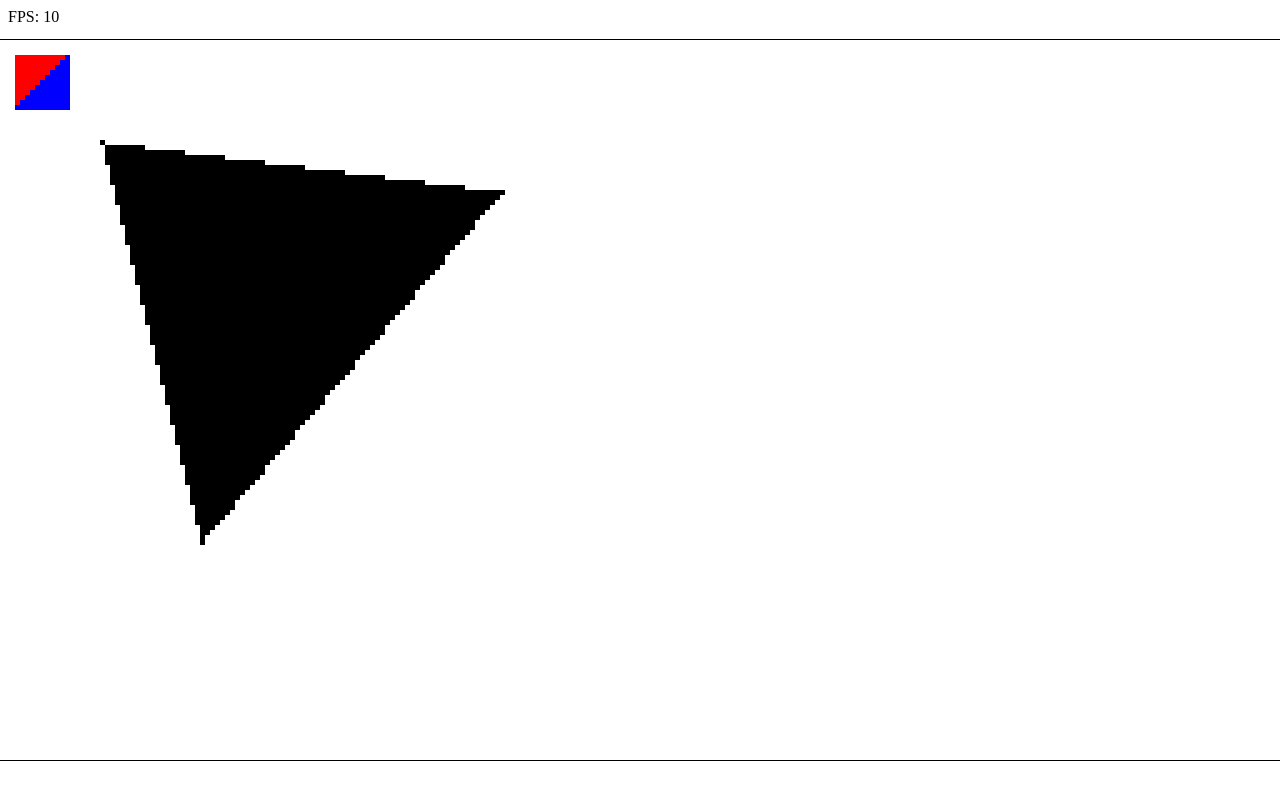
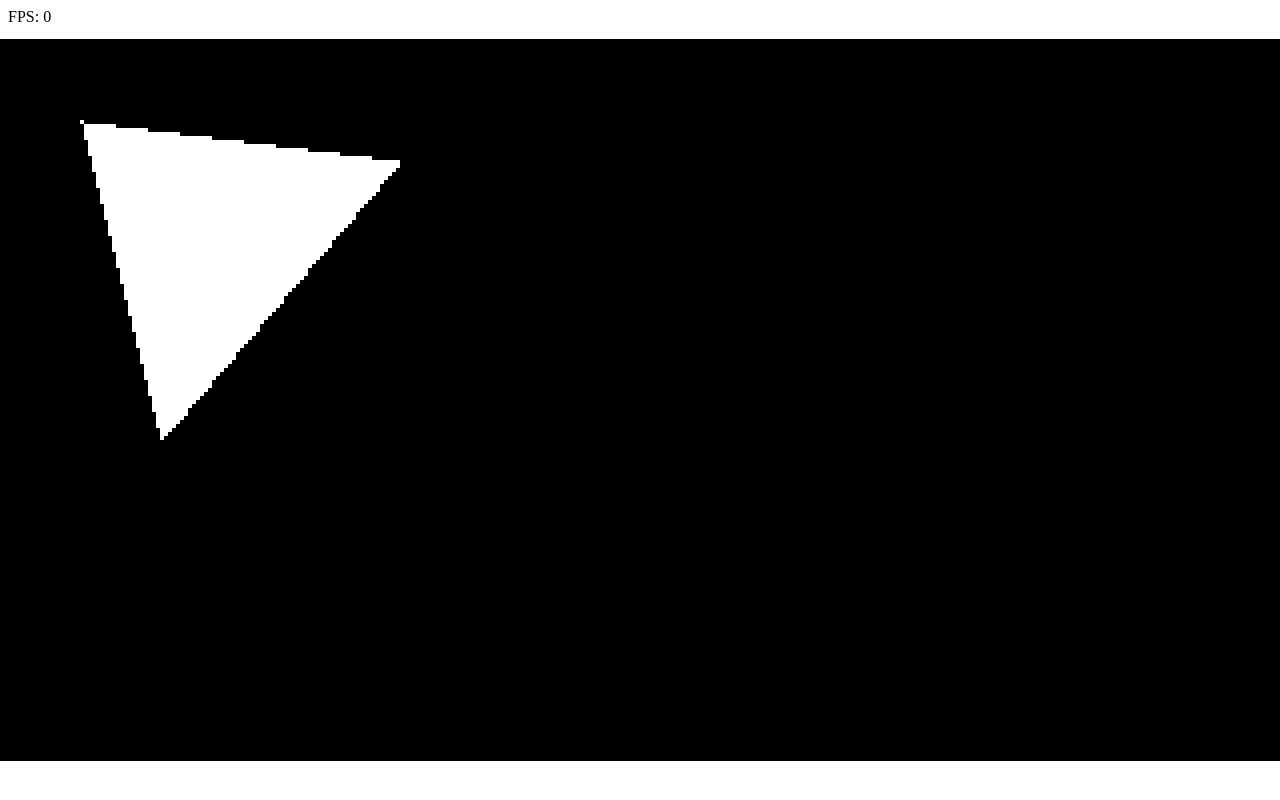
Before and after one commit to mumpkin/inversion-to-3d, a website built with Vite: page index.html in a window 1280 px wide. Built offline with nearby package versions, Linux system fonts and the light colour scheme; animation ran at ten frames a second.

Commit message:
refacto engine

```diff
--- a/classes/Shapes.ts
+++ /dev/null
@@ -1,23 +0,0 @@
-import { Vector, Vector2 } from "./Vector";
-
-export type Triangle = [Vector, Vector, Vector]
-export type Rectangle = [Triangle, Triangle]
-
-export function create2DTriangle(
-  x1: number, y1: number,
-  x2: number, y2: number,
-  x3: number, y3: number,
-): Triangle {
-  return [new Vector2(x1, y1), new Vector2(x2, y2), new Vector2(x3, y3)]
-}
-
-export function create2DRectangle(x: number, y: number, width: number, height: number): Rectangle {
-  return [
-    [new Vector2(x, y), new Vector2(width, y), new Vector2(x, height)],
-    [new Vector2(width, y), new Vector2(width, height), new Vector2(x, height)],
-  ]
-}
-
-export function create2DSquare(x: number, y: number, size: number): Rectangle {
-  return create2DRectangle(x, y, x + size, y + size)
-}
--- /dev/null
+++ b/engine/Engine.ts
@@ -0,0 +1,66 @@
+import { Triangle } from './Shapes'
+import { Vector2 } from './Vector'
+
+export type Mesh = Triangle[]
+
+export type EngineOptions = Partial<{
+  width: number
+  height: number
+  scale: number
+  imageSmoothingEnable: boolean
+  imageSmoothingQuality: 'low' | 'medium' | 'high'
+}>
+
+export class Engine {
+  canvas: HTMLCanvasElement
+  ctx: CanvasRenderingContext2D
+  meshes: Mesh[]
+
+  constructor(canvas: HTMLCanvasElement, options?: EngineOptions) {
+    const width = options?.width ?? 100
+    const height = options?.height ?? 100
+    const scale = options?.scale ?? 1
+    const imageSmoothingEnable = options?.imageSmoothingEnable ?? false
+    const imageSmoothingQuality = options?.imageSmoothingQuality ?? 'high'
+
+    this.canvas = canvas
+    this.canvas.style.width = width.toString() + 'px'
+    this.canvas.style.height = height.toString() + 'px'
+    this.canvas.width = width * scale
+    this.canvas.height = height * scale
+
+    this.ctx = this.canvas.getContext('2d') as CanvasRenderingContext2D
+    this.ctx.imageSmoothingEnabled = imageSmoothingEnable
+    this.ctx.imageSmoothingQuality = imageSmoothingQuality
+
+    this.meshes = []
+  }
+
+  addMesh(mesh: Mesh): void {
+    this.meshes.push(mesh)
+  }
+
+  rasterize(): void {
+    this.meshes.forEach((mesh) => {
+      mesh.forEach((triangle) => {
+        const range = triangle.getRange()
+        for (let x = range[0].x; x < range[1].x; x++) {
+          for (let y = range[0].y; y < range[1].y; y++) {
+            const point = new Vector2(x, y)
+            if (triangle.isPointInside(point)) {
+              this.ctx.beginPath()
+              this.ctx.fillStyle = 'white'
+              this.ctx.fillRect(x, y, 1, 1)
+            }
+          }
+        }
+      })
+    })
+  }
+
+  draw(): void {
+    this.ctx.clearRect(0, 0, this.canvas.width, this.canvas.height)
+    this.rasterize()
+    window.requestAnimationFrame(() => this.draw())
+  }
+}
--- /dev/null
+++ b/engine/Shapes.ts
@@ -0,0 +1,71 @@
+import { Vector, Vector2 } from './Vector'
+
+export class Triangle {
+  a: Vector
+  b: Vector
+  c: Vector
+
+  constructor(a: Vector, b: Vector, c: Vector) {
+    this.a = a
+    this.b = b
+    this.c = c
+  }
+
+  getRange(): [Vector, Vector] {
+    const minX = Math.min(this.a.x, this.b.x, this.c.x)
+    const minY = Math.min(this.a.y, this.b.y, this.c.y)
+
+    const maxX = Math.max(this.a.x, this.b.x, this.c.x)
+    const maxY = Math.max(this.a.y, this.b.y, this.c.y)
+
+    return [new Vector2(minX, minY), new Vector2(maxX, maxY)]
+  }
+
+  getArea(): number {
+    const area = Math.abs(
+      (
+        this.a.x
+        * (this.b.y - this.c.y)
+        + this.b.x
+        * (this.c.y - this.a.y)
+        + this.c.x
+        * (this.a.y - this.b.y)
+      ) / 2
+    )
+
+    return area
+  }
+
+  isPointInside(point: Vector): boolean {
+    const t1: Triangle = new Triangle(point, this.a, this.b)
+    const t2: Triangle = new Triangle(point, this.b, this.c)
+    const t3: Triangle = new Triangle(point, this.c, this.a)
+
+    if (t1.getArea() + t2.getArea() + t3.getArea() === this.getArea()) {
+      return true
+    }
+
+    return false
+  }
+}
+
+export type Rectangle = [Triangle, Triangle]
+
+export function create2DTriangle(
+  x1: number, y1: number,
+  x2: number, y2: number,
+  x3: number, y3: number,
+): Triangle {
+  return new Triangle(new Vector2(x1, y1), new Vector2(x2, y2), new Vector2(x3, y3))
+}
+
+export function create2DRectangle(x: number, y: number, width: number, height: number): Rectangle {
+  return [
+    new Triangle(new Vector2(x, y), new Vector2(width, y), new Vector2(x, height)),
+    new Triangle(new Vector2(width, y), new Vector2(width, height), new Vector2(x, height)),
+  ]
+}
+
+export function create2DSquare(x: number, y: number, size: number): Rectangle {
+  return create2DRectangle(x, y, x + size, y + size)
+}
--- a/main.ts
+++ b/main.ts
@@ -1,80 +1,17 @@
-import { create2DSquare, create2DTriangle, Rectangle, Triangle } from './classes/Shapes'
-import { Vector2 } from './classes/Vector'
+import { Engine, Mesh } from './engine/Engine'
+import { create2DTriangle } from './engine/Shapes'
 
-const canvas = document.querySelector('canvas') as HTMLCanvasElement
-const resolutionScale = 5
-canvas.height = 720 / resolutionScale
-canvas.width = (canvas.height / 9) * 16
+const engine: Engine = new Engine(
+  document.querySelector('canvas') as HTMLCanvasElement,
+  {
+    width: (720 / 9) * 16,
+    height: 720,
+    scale: 0.25,
+  }
+)
 
-const ctx = canvas.getContext('2d', { willReadFrequently: true }) as CanvasRenderingContext2D
-ctx.imageSmoothingEnabled = false
-ctx.imageSmoothingQuality = 'high'
+const mesh: Mesh = [create2DTriangle(20, 20, 100, 30, 40, 100)]
 
-const tri: Triangle = create2DTriangle(20, 20, 100, 30, 40, 100)
+engine.addMesh(mesh)
 
-function drawTriangleOutline(ctx: CanvasRenderingContext2D, tri: Triangle): void {
-  ctx.beginPath()
-  ctx.strokeStyle = 'black'
-  ctx.moveTo(tri[0].x, tri[0].y)
-  ctx.lineTo(tri[1].x, tri[1].y)
-  ctx.lineTo(tri[2].x, tri[2].y)
-  ctx.closePath()
-  ctx.stroke()
-}
-
-
-function triA(tri: Triangle): number {
-    const x1 = tri[0].x, y1 = tri[0].y;
-    const x2 = tri[1].x, y2 = tri[1].y;
-    const x3 = tri[2].x, y3 = tri[2].y;
-
-    const aire = Math.abs((x1 * (y2 - y3) + x2 * (y3 - y1) + x3 * (y1 - y2)) / 2);
-    return aire;
-}
-
-function rasterise(ctx: CanvasRenderingContext2D, tri: Triangle, color: string = 'black') {
-  for (let x = 0; x < canvas.width; x++) {
-    for (let y = 0; y < canvas.height; y++) {
-      const p = new Vector2(x, y)
-      const pt1: Triangle = [p, tri[0], tri[1]]
-      const pt2: Triangle = [p, tri[1], tri[2]]
-      const pt3: Triangle = [p, tri[2], tri[0]]
-
-      if (triA(pt1) + triA(pt2) + triA(pt3) === triA(tri)) {
-        ctx.beginPath()
-        ctx.fillStyle = color
-        ctx.fillRect(x,y,1,1)
-      }
-    }
-  }
-}
-
-const square: Rectangle = create2DSquare(3, 3, 10)
-
-let fps = 0;
-let lastFrameTime = performance.now();
-let frameCount = 0;
-const fpsDisplay = document.querySelector('#frame-count') as HTMLSpanElement
-function fillPixel(ctx: CanvasRenderingContext2D): void {
-  const currentTime = performance.now();
-  frameCount++;
-  if (currentTime - lastFrameTime >= 1000) {
-    fps = frameCount;
-    frameCount = 0;
-    lastFrameTime = currentTime;
-
-    fpsDisplay.innerText = fps.toString();
-  }
-
-  // --- DRAW ---
-
-  ctx.clearRect(0, 0, canvas.width, canvas.height)
-  square.forEach((tri, index) => rasterise(ctx, tri, index % 2 ? 'blue' : 'red'))
-  rasterise(ctx, tri)
-
-  // -- END DRAW ---
-
-  window.requestAnimationFrame(() => fillPixel(ctx))
-}
-
-window.requestAnimationFrame(() => fillPixel(ctx))
+engine.draw()
--- a/style.css
+++ b/style.css
@@ -13,6 +13,8 @@ canvas {
   transform: translate(-50%, -50%);
 
   border: 1px solid black;
+
+  background-color: black;
 }
 
 .ranges {
```
Also changed, not shown: engine/Vector.ts (renamed from classes/Vector.ts).
